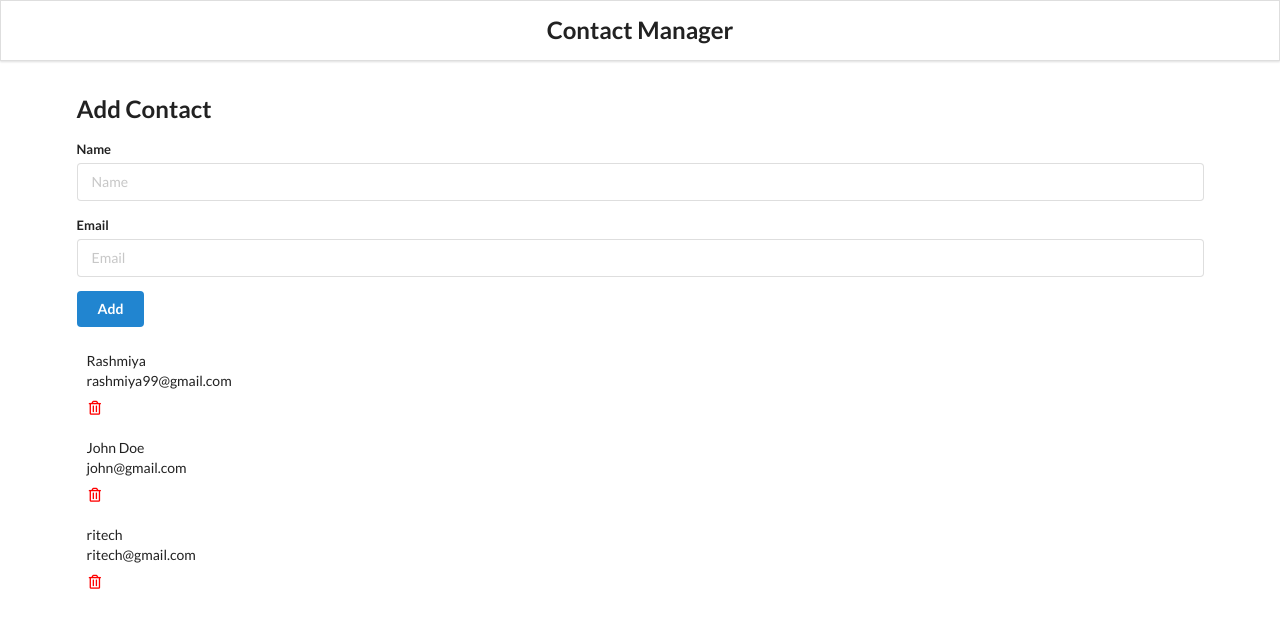
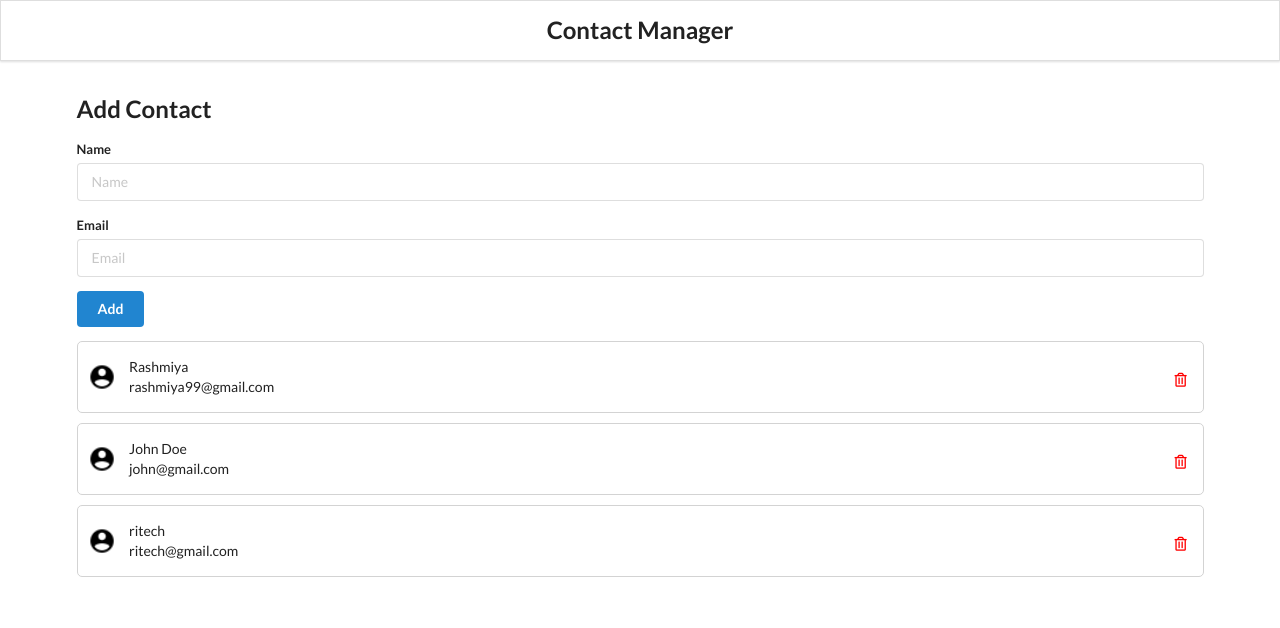
Before and after one commit to Rashmiya/React_Development_Learning, a React (Create React App) app in the folder 01_contact-app/: page / in a window 1280 px wide. Shown: the top 628 px of the page. Built offline with nearby package versions, Linux system fonts and the light colour scheme.

Commit message:
add image in React and changed some styles

```diff
--- a/01_contact-app/src/components/ContactCard.js
+++ b/01_contact-app/src/components/ContactCard.js
@@ -1,17 +1,31 @@
 import React from "react";
+import userImage from "../assets/images/user.png";
 
 const ContactCard = (props) => {
   const { name, email } = props.contact;
   return (
-    <div className="item " style={{ padding: "10px" }}>
-      <div className="content">
+    <div
+      className="item "
+      style={{
+        padding: "10px",
+        border: "1px solid lightgray",
+        borderRadius: "5px",
+        marginBottom: "10px",
+        display: "flex",
+        alignItems: "center",
+      }}
+    >
+      <img className="ui avatar image" src={userImage} alt="user" />
+      <div className="content" style={{ padding: "5px 10px 5px 10px" }}>
         <div className="header">{name}</div>
         <div>{email}</div>
       </div>
-      <i
-        className="trash alternate outline icon"
-        style={{ color: "red", marginTop: "7px" }}
-      ></i>
+      <div style={{ marginLeft: "auto", cursor: "pointer" }}>
+        <i
+          className="trash alternate outline icon"
+          style={{ color: "red", marginTop: "7px" }}
+        ></i>
+      </div>
     </div>
   );
 };
```
Also changed, not shown: 01_contact-app/src/assets/images/user.png (added).
